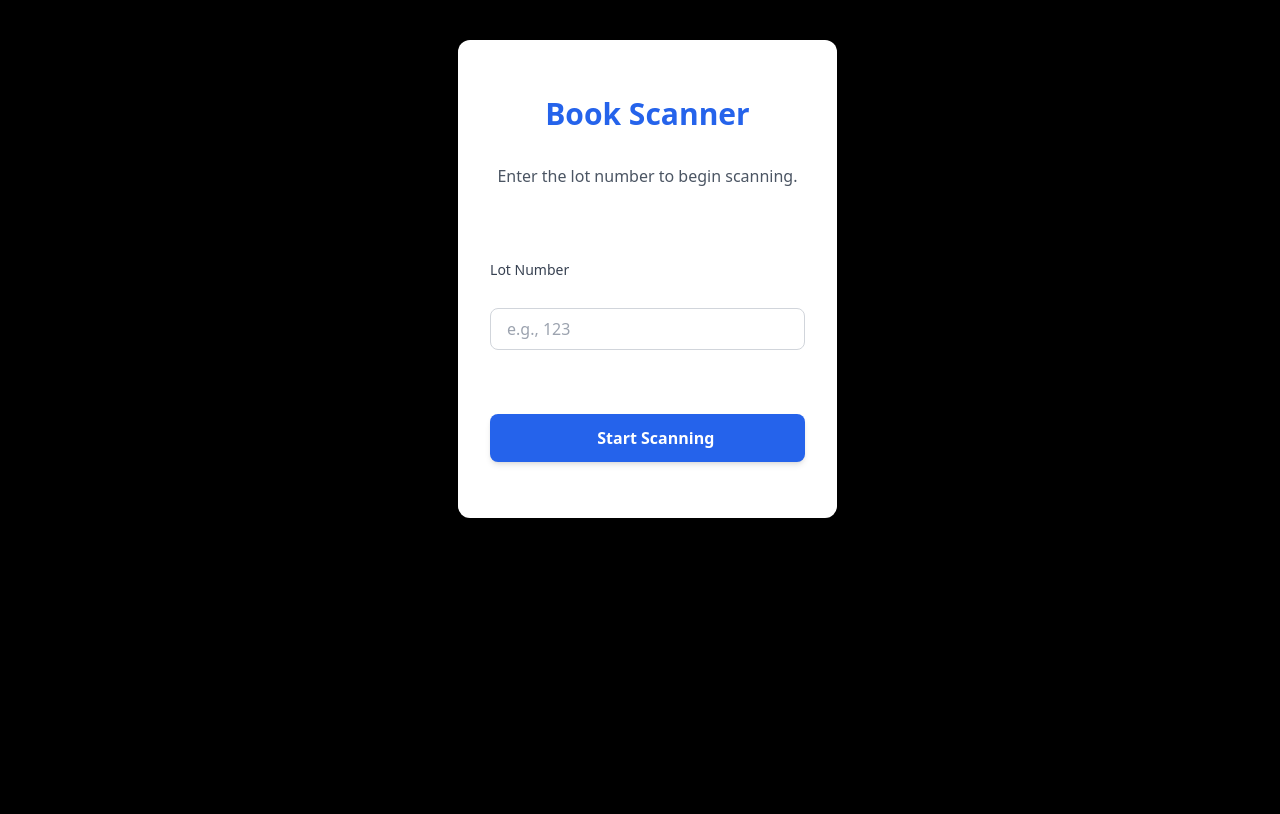
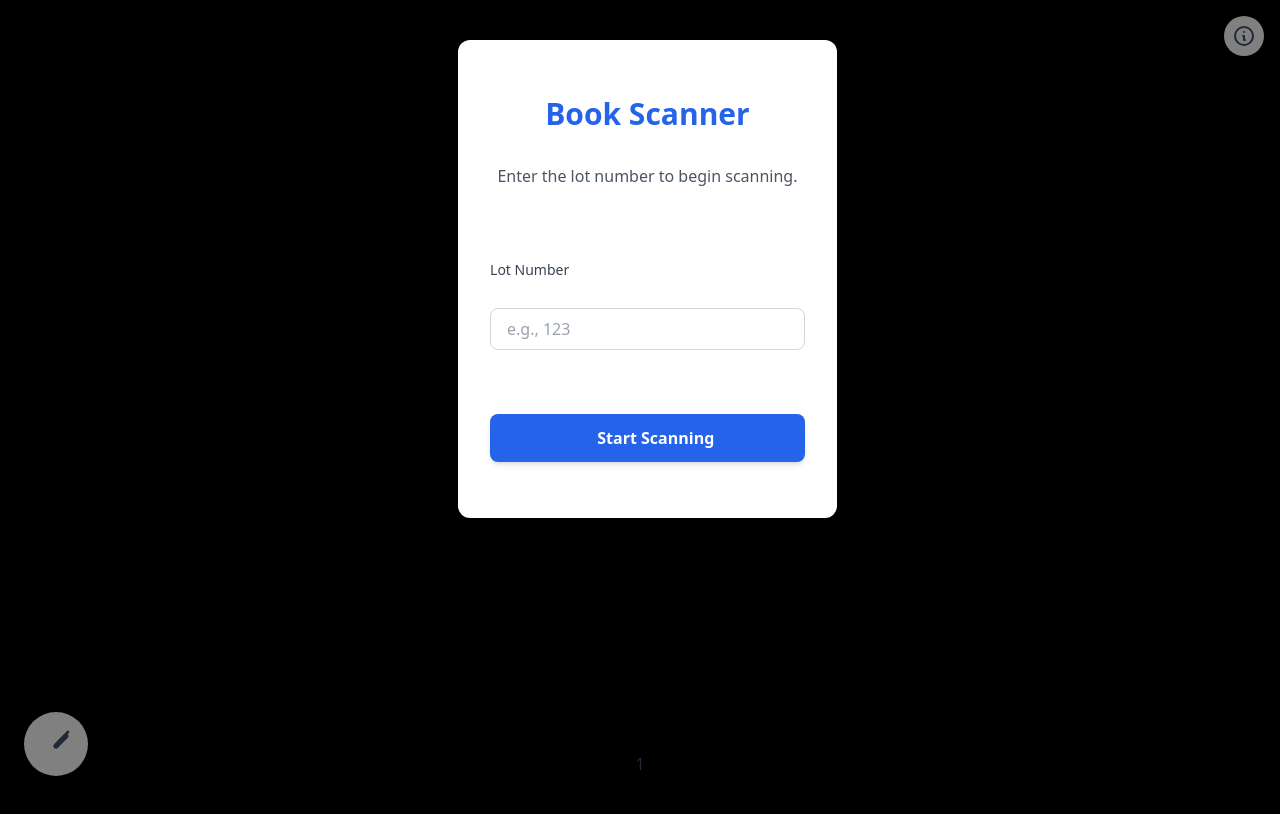
Before and after one commit to UDAYKUMBHA/RDK-Infotech, a plain HTML site: page index.html in a window 1280 px wide. Drawn offline with nearby package versions, Linux system fonts and the light colour scheme.

Commit message:
Update index.html

```diff
--- a/index.html
+++ b/index.html
@@ -66,26 +66,28 @@
         </div>
     </div>
 
-    <div id="scanning-screen" class="h-full w-full flex flex-col" style="display: none;">
+   <div id="scanning-screen" class="h-full w-full flex flex-col" style="display: flex;">
     <video id="video" autoplay playsinline></video>
     <canvas id="canvas" style="display:none;"></canvas>
 
-    <div class="absolute top-0 left-0 right-0 p-4 flex justify-end">
-         <button id="info-btn" class="bg-white/50 hover:bg-white/80 rounded-full p-2 shadow-lg">
+    <div class="absolute top-0 right-0 p-4">
+        <button id="info-btn" class="bg-white/50 hover:bg-white/80 rounded-full p-2 shadow-lg">
             <svg xmlns="http://www.w3.org/2000/svg" class="h-6 w-6 text-gray-800" fill="none" viewBox="0 0 24 24" stroke="currentColor">
                 <path stroke-linecap="round" stroke-linejoin="round" stroke-width="2" d="M13 16h-1v-4h-1m1-4h.01M21 12a9 9 0 11-18 0 9 9 0 0118 0z" />
             </svg>
         </button>
     </div>
 
-    <div class="absolute bottom-0 left-0 right-0 p-6 flex justify-between items-center">
+    <div class="absolute bottom-0 left-0 p-6">
         <button id="torch-btn" class="bg-white/50 hover:bg-white/80 rounded-full p-4 shadow-lg text-gray-800">
             <svg xmlns="http://www.w3.org/2000/svg" class="h-8 w-8" fill="none" viewBox="0 0 24 24" stroke="currentColor">
                 <path stroke-linecap="round" stroke-linejoin="round" stroke-width="2" d="M13.5 10.5L21 3m-2.293 2.293a1 1 0 011.414 1.414l-7.5 7.5a1 1 0 01-1.414-1.414l7.5-7.5z" />
             </svg>
         </button>
+    </div>
+
+    <div class="absolute bottom-0 left-1/2 -translate-x-1/2 p-6">
         <button id="snap" class="shutter-button">1</button>
-        <div class="w-16"></div>
     </div>
 </div>
 
```
